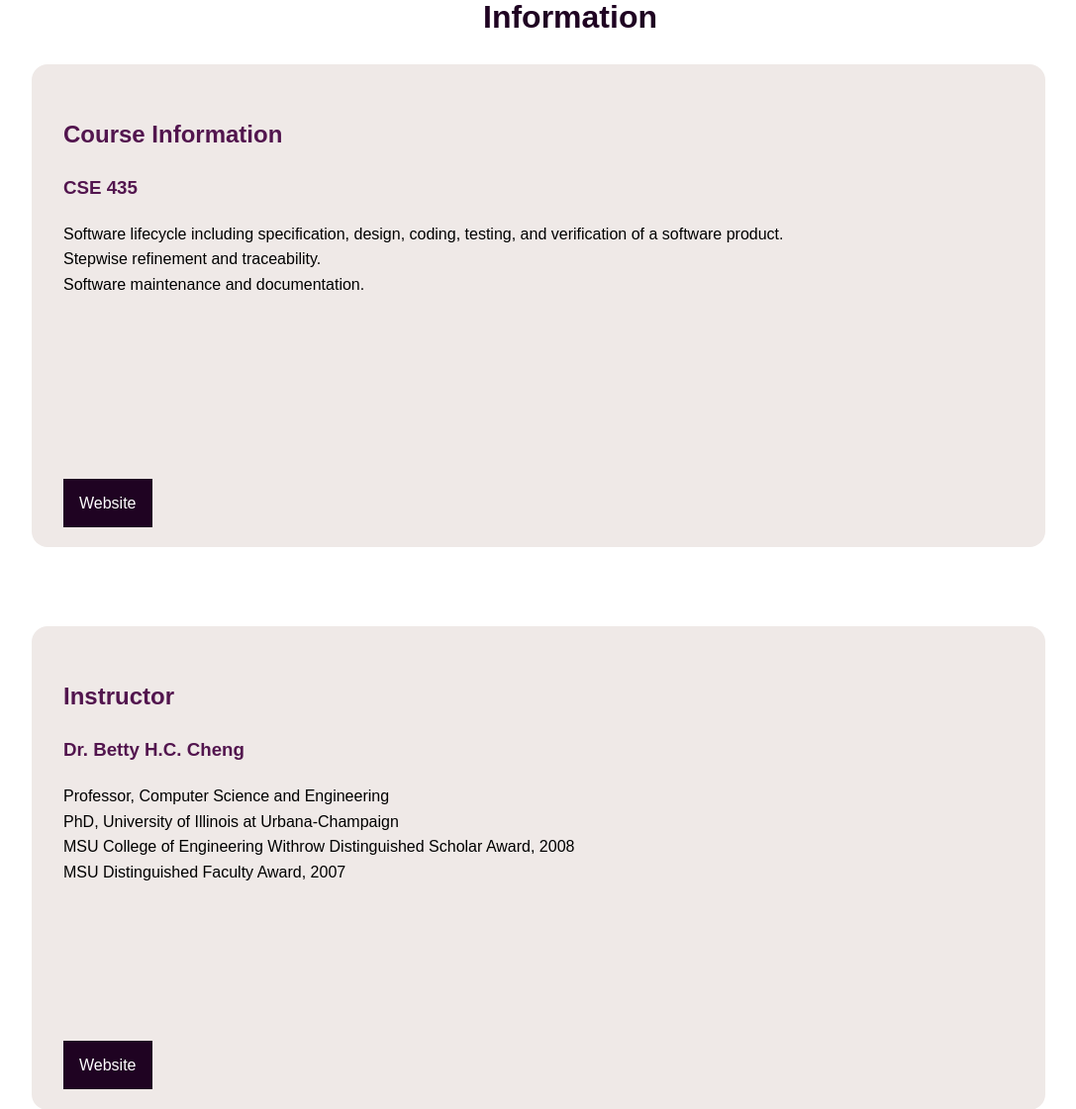
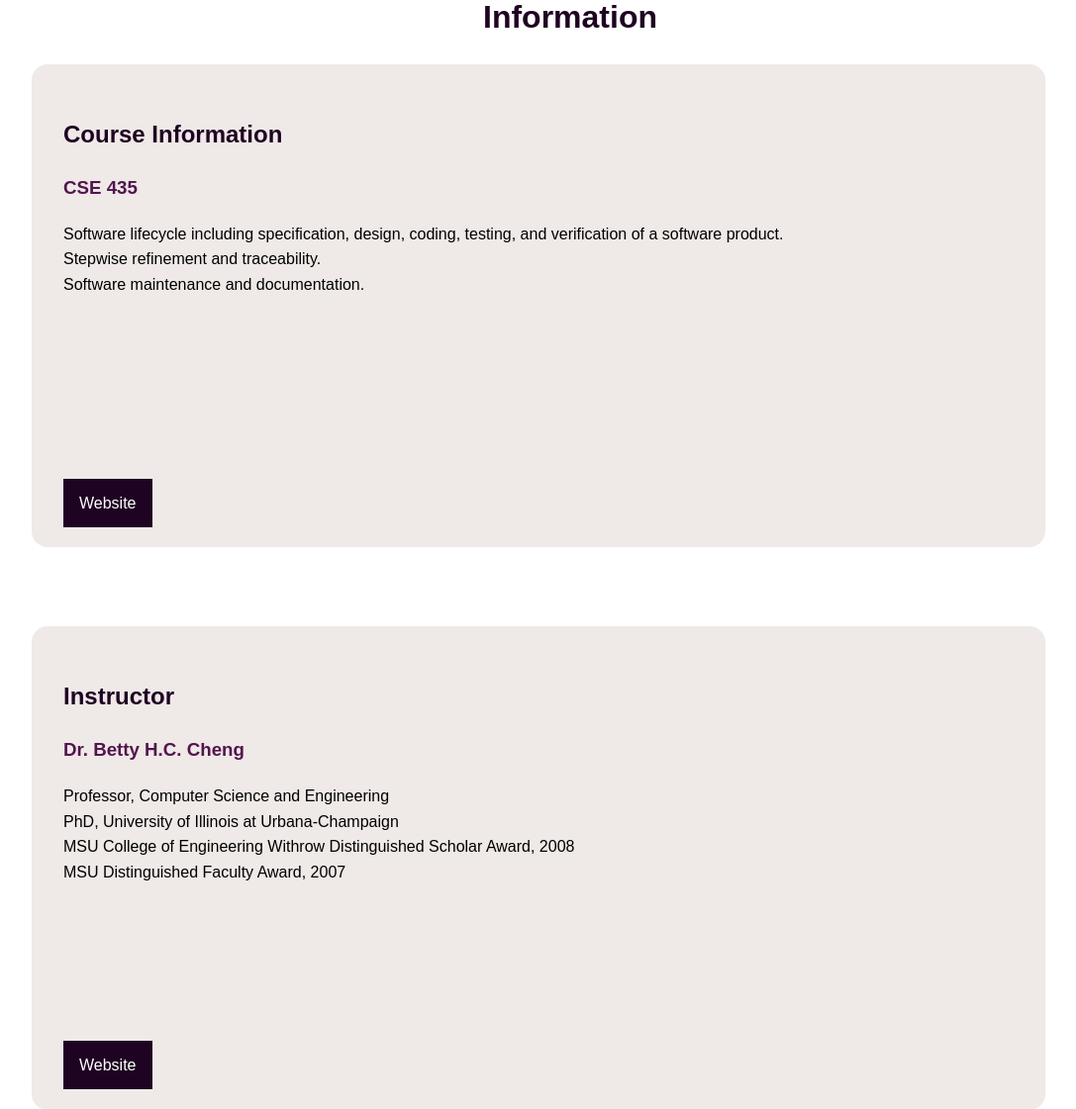
Before and after one commit to fiorittoev/CSE435-Group-Website, a Flask app: page /information in a window 1280 px wide. Shown: the part 154-1275 px from the top of the page at 99% size, without its empty margins (96-1183 px from the left). Run offline with Flask 2, Linux system fonts and the light colour scheme.

Commit message:
Color fix

```diff
--- a/static/css/information.css
+++ b/static/css/information.css
@@ -21,7 +21,7 @@ h1
 }
 .information-card h2
 {
-    color:var(--purple);
+    color:var(--dark-purple);
 }
 .information-card h3
 {
```
